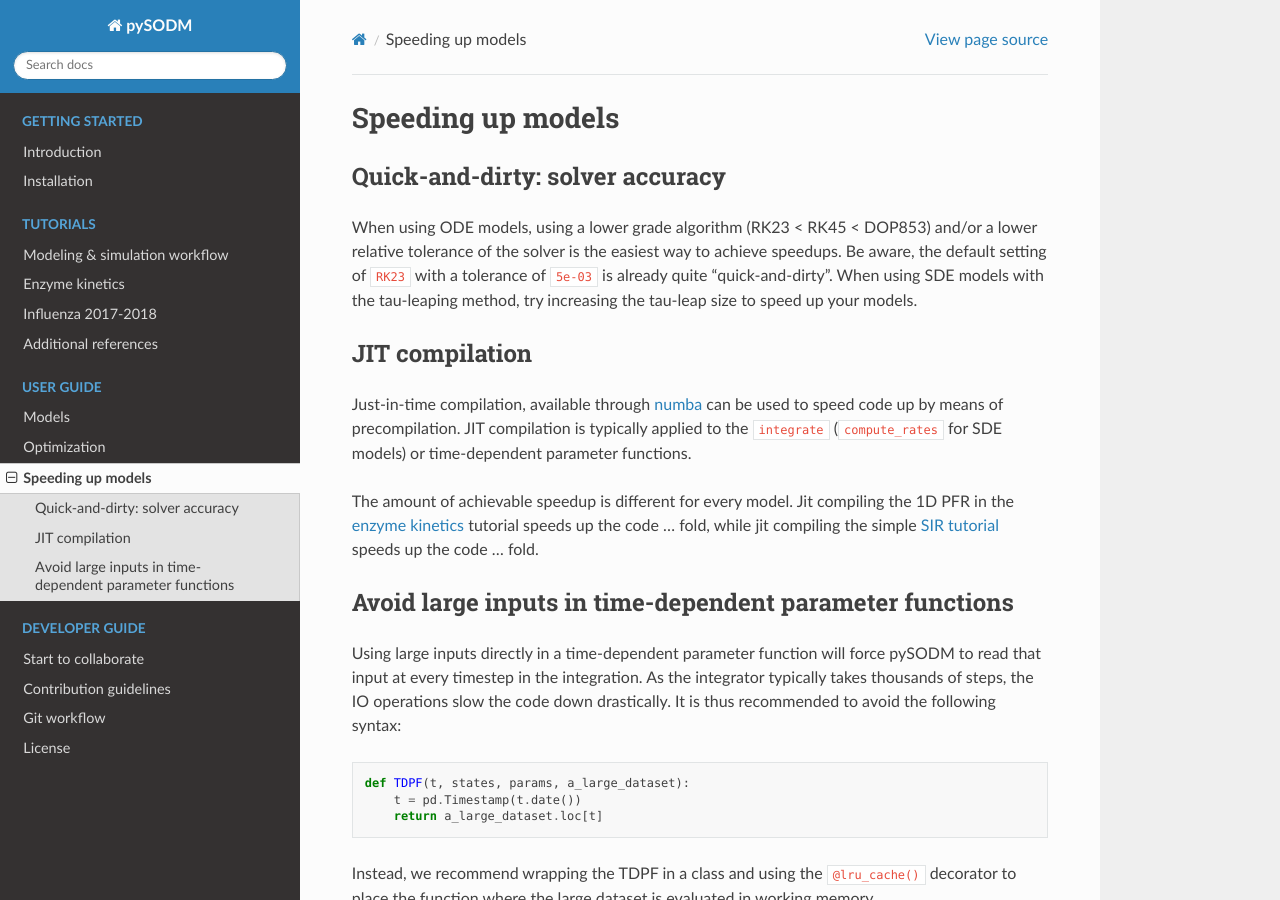
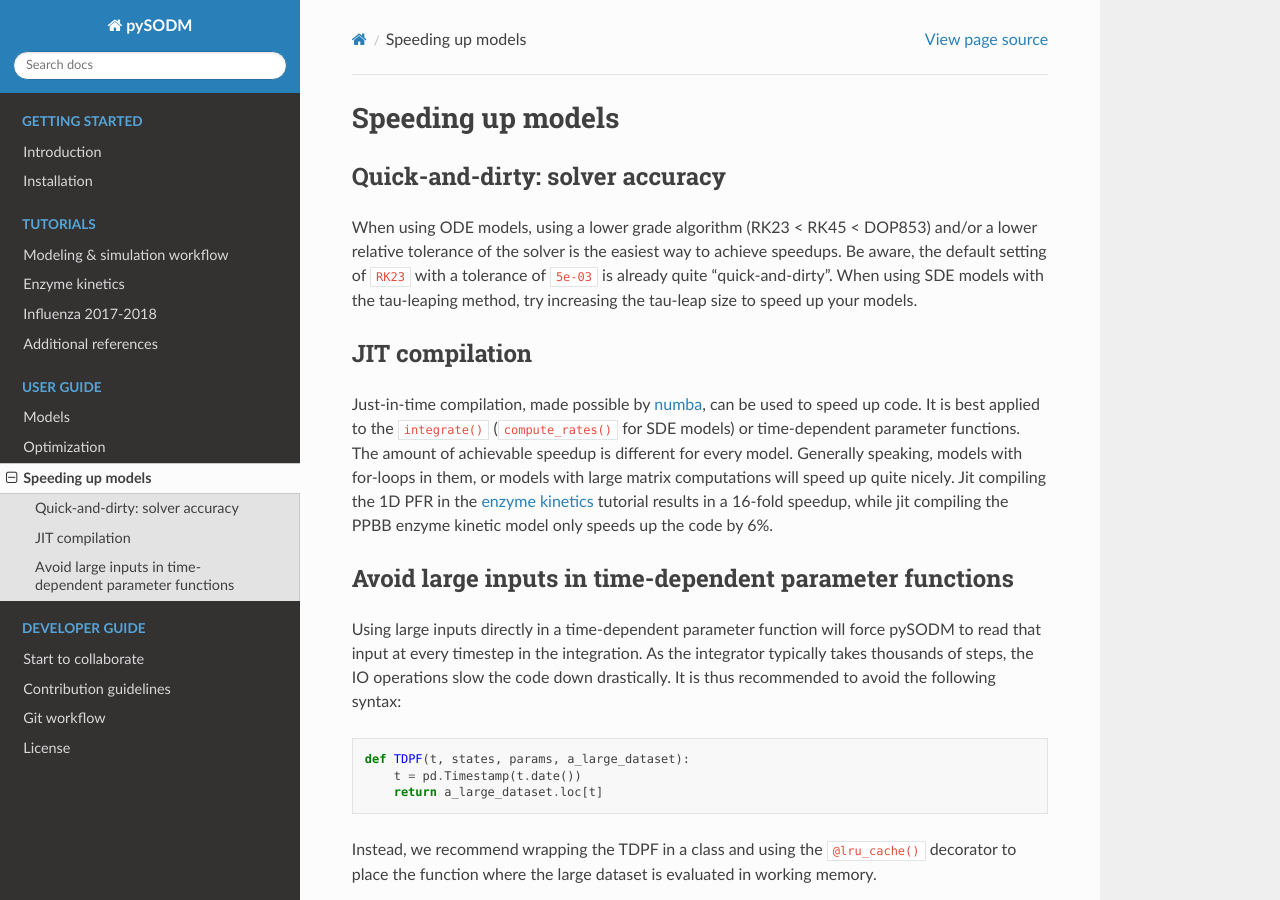
Before and after one commit to twallema/pySODM, a Sphinx documentation site: the page built from docs/speedup.md, in a window 1280 px wide and 900 px high. Built offline with Sphinx 7.4.7 and the Read the Docs theme 2.0.0, drawn with Linux system fonts in a browser that asks for light colours.

Commit message:
info on attainable speedups with jit

```diff
--- a/docs/speedup.md
+++ b/docs/speedup.md
@@ -6,9 +6,7 @@
 
 ### JIT compilation
 
-Just-in-time compilation, available through [numba](https://numba.pydata.org/) can be used to speed code up by means of precompilation. JIT compilation is typically applied to the `integrate` (`compute_rates` for SDE models) or time-dependent parameter functions.
-
-The amount of achievable speedup is different for every model. Jit compiling the 1D PFR in the [enzyme kinetics](enzyme_kinetics.md) tutorial speeds up the code ... fold, while jit compiling the simple [SIR tutorial](workflow.md) speeds up the code ... fold.
+Just-in-time compilation, made possible by [numba](https://numba.pydata.org/), can be used to speed up code. It is best applied to the `integrate()` (`compute_rates()` for SDE models) or time-dependent parameter functions. The amount of achievable speedup is different for every model. Generally speaking, models with for-loops in them, or models with large matrix computations will speed up quite nicely. Jit compiling the 1D PFR in the [enzyme kinetics](enzyme_kinetics.md) tutorial results in a 16-fold speedup, while jit compiling the PPBB enzyme kinetic model only speeds up the code by 6%.
 
 ### Avoid large inputs in time-dependent parameter functions
 
```
